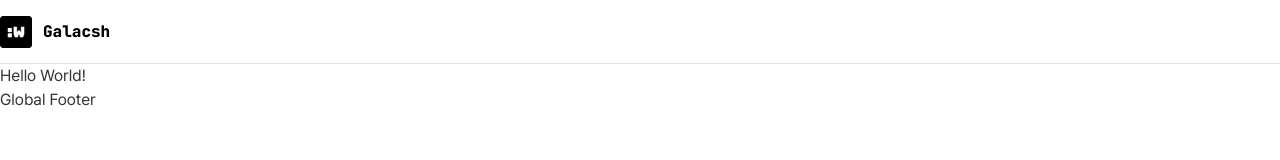
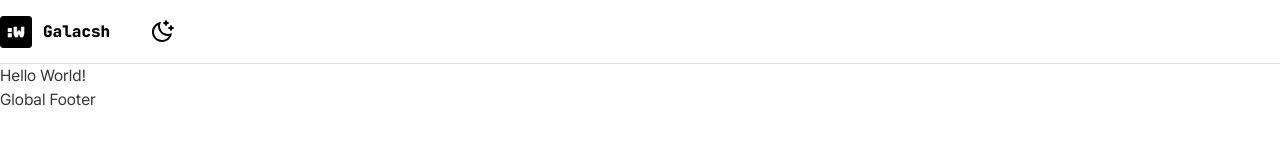
Before and after one commit to Galacsh/blog-template, a Next.js app: page / in a window 1280 px wide. Shown: the top 160 px of the page. Built offline with nearby package versions, Linux system fonts and the light colour scheme.

Commit message:
fix: hydration mismatch

```diff
--- a/components/ThemeToggler.tsx
+++ b/components/ThemeToggler.tsx
@@ -13,7 +13,8 @@ const ThemeToggler = () => {
       className="hover:opacity-50 h-6 w-6"
       onClick={() => setTheme(theme === 'light' ? 'dark' : 'light')}
     >
-      <Image alt="Theme toggler" src={theme === 'light' ? Moon : Sun} />
+      <Image alt="Dark mode icon" src={Moon} className="block dark:hidden" />
+      <Image alt="Light mode icon" src={Sun} className="hidden dark:block" />
     </button>
   )
 }
```
